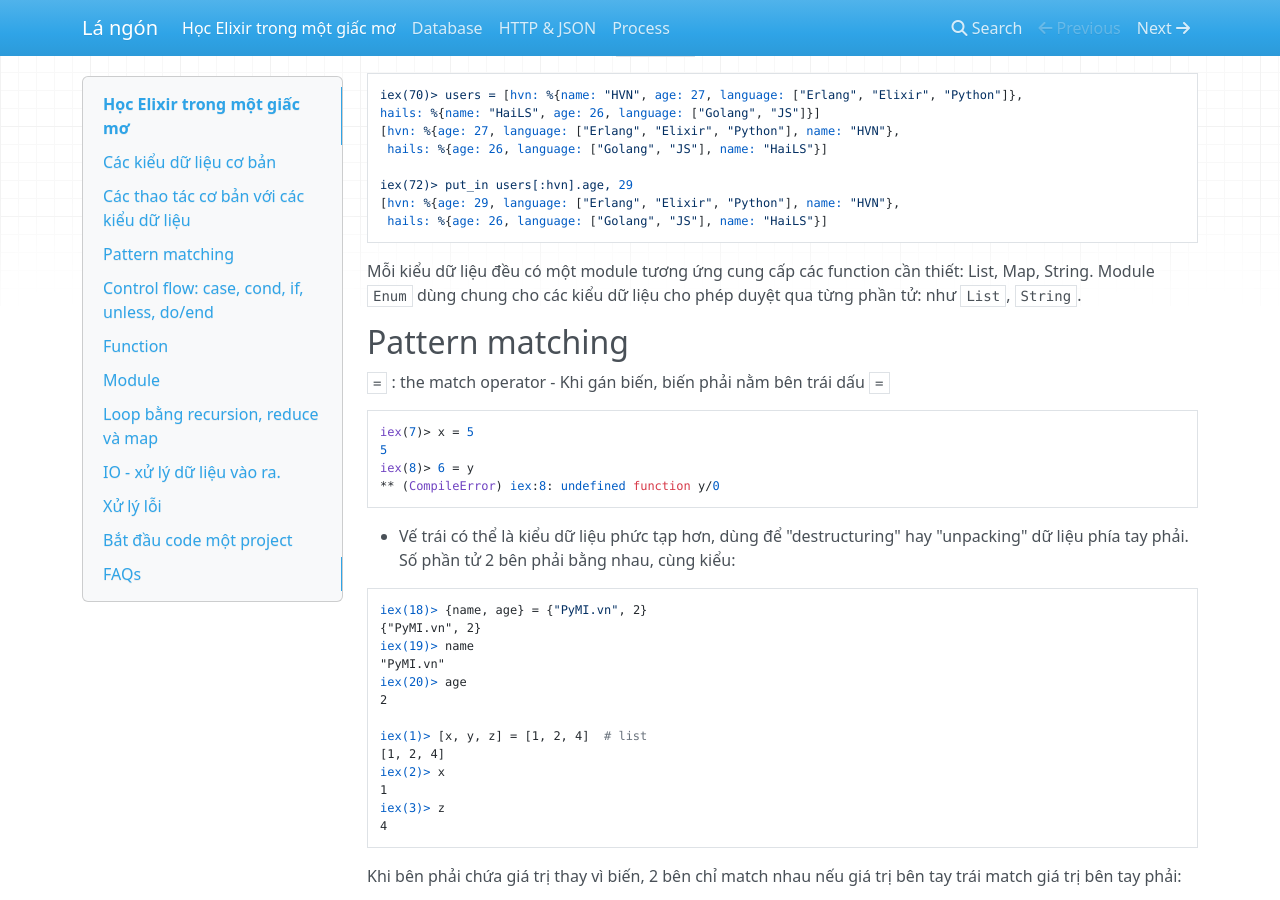
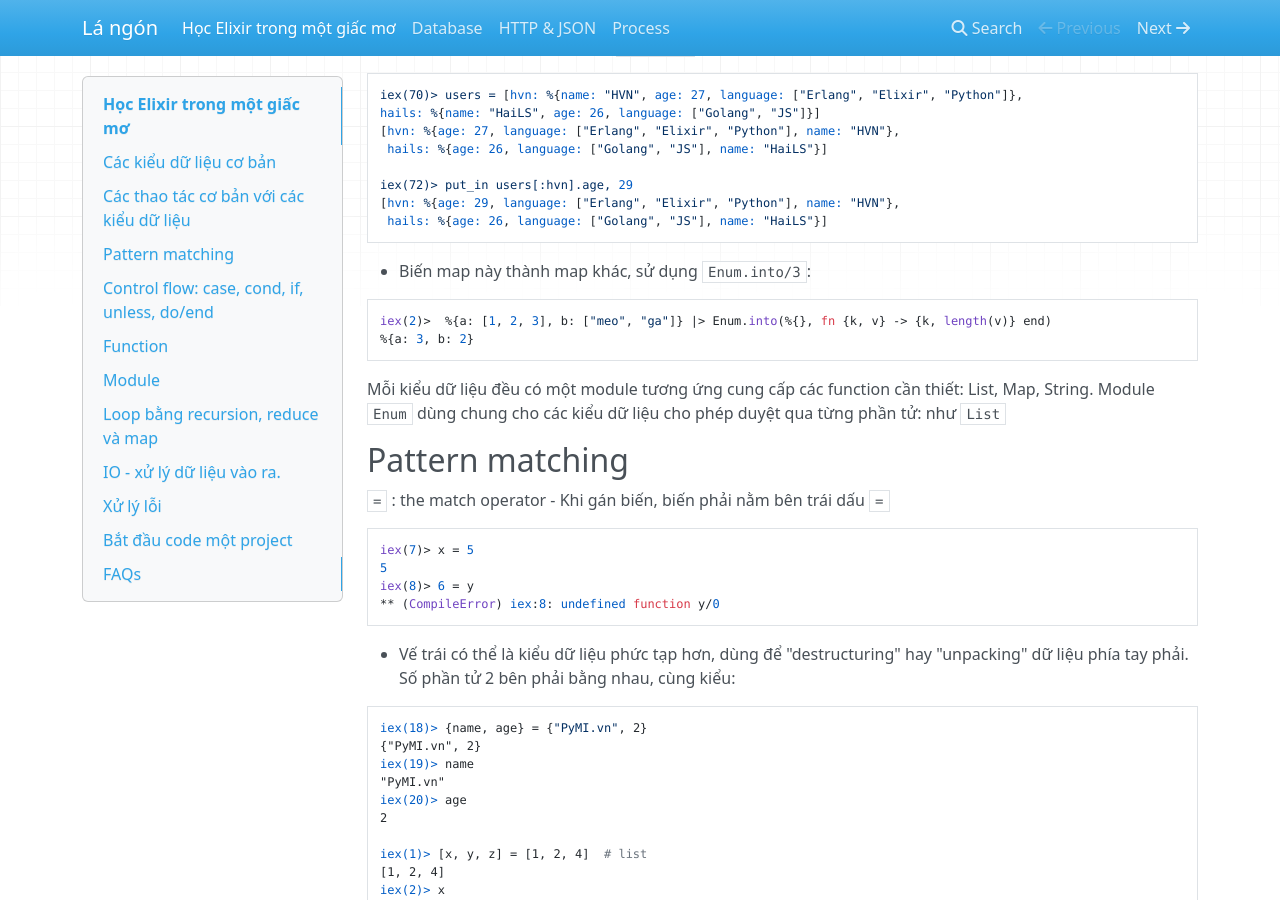
Before and after one commit to hvnsweeting/elixir-trong-mot-giac-mo, an MkDocs documentation site: the page built from docs/index.md, in a window 1280 px wide and 900 px high, scrolled down 12722 px. Built offline with MkDocs 1.6.1, drawn with Linux system fonts in a browser that asks for light colours; nearby versions of some CDN libraries.

Commit message:
Add Enum.into

````diff
--- a/docs/index.md
+++ b/docs/index.md
@@ -703,7 +703,14 @@ iex(72)> put_in users[:hvn].age, 29
  hails: %{age: 26, language: ["Golang", "JS"], name: "HaiLS"}]
 ```
 
-Mỗi kiểu dữ liệu đều có một module tương ứng cung cấp các function cần thiết: List, Map, String. Module `Enum` dùng chung cho các kiểu dữ liệu cho phép duyệt qua từng phần tử: như `List`, `String`.
+- Biến map này thành map khác, sử dụng `Enum.into/3`:
+
+```
+iex(2)>  %{a: [1, 2, 3], b: ["meo", "ga"]} |> Enum.into(%{}, fn {k, v} -> {k, length(v)} end)
+%{a: 3, b: 2}
+```
+
+Mỗi kiểu dữ liệu đều có một module tương ứng cung cấp các function cần thiết: List, Map, String. Module `Enum` dùng chung cho các kiểu dữ liệu cho phép duyệt qua từng phần tử: như `List`
 ## Pattern matching
 
 `=` : the match operator
````
